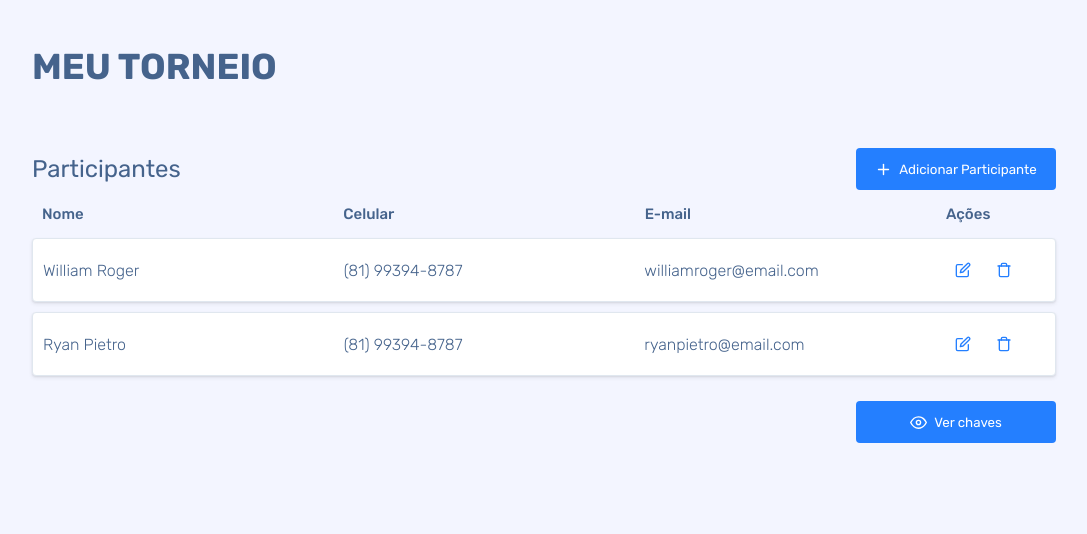
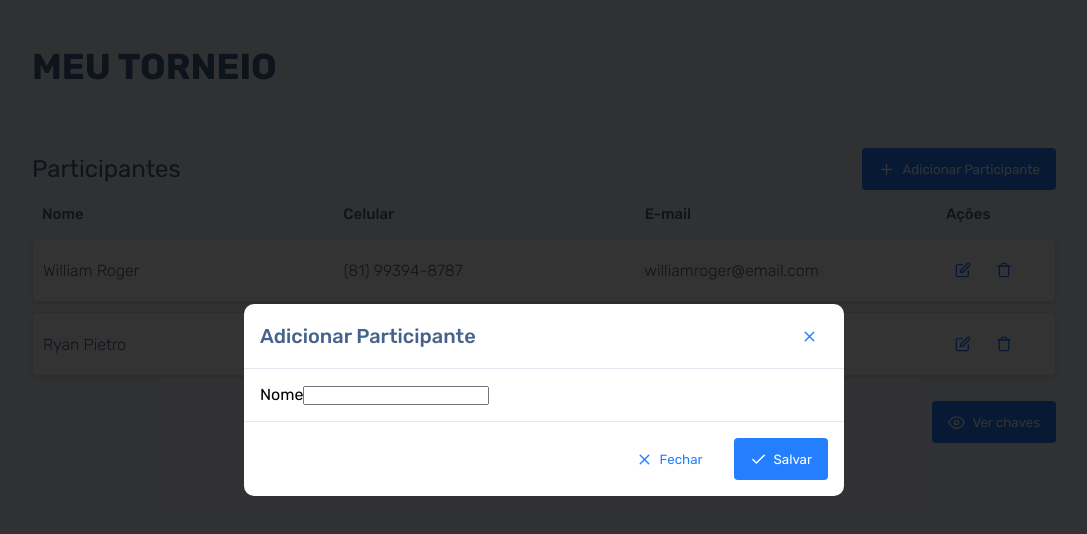
Before and after one commit to williamroger/appgame-react, a React (Create React App) app: page / in a window 1280 px wide. Both pictures are taken after a click on the button "Adicionar Participante". Shown: the top 534 px of the page, without its empty margins (96-1183 px from the left). Built offline with nearby package versions, Linux system fonts and the light colour scheme.

Commit message:
Add Component Modal

```diff
--- a/src/components/Button/index.tsx
+++ b/src/components/Button/index.tsx
@@ -4,11 +4,12 @@ import { Container } from './styles';
 
 interface ButtonProps extends ButtonHTMLAttributes<HTMLButtonElement> {
   size: string;
+  ghost?: boolean;
 }
 
-const Button: React.FC<ButtonProps> = ({ children, ...rest }) => {
+const Button: React.FC<ButtonProps> = ({ size, ghost, children, ...rest }) => {
   return (
-    <Container type="button" {...rest}>
+    <Container size={size} ghost={ghost} type="button" {...rest}>
       {children}
     </Container>
   );
--- a/src/components/Button/styles.ts
+++ b/src/components/Button/styles.ts
@@ -3,6 +3,7 @@ import { shade } from 'polished';
 
 interface ButtonProps {
   size: string;
+  ghost?: boolean;
 }
 
 export const Container = styled.button<ButtonProps>`
@@ -20,7 +21,7 @@ export const Container = styled.button<ButtonProps>`
   transition: all 0.2s;
 
   &:hover {
-    background: #e0e7ef;;
+    background: #e0e7ef;
   }
 
   ${props =>
@@ -28,7 +29,6 @@ export const Container = styled.button<ButtonProps>`
     css`
       background: #247fff;
       color: #fff;
-      width: 200px;
       padding-left: 16px;
       padding-right: 16px;
       height: 42px;
@@ -38,6 +38,17 @@ export const Container = styled.button<ButtonProps>`
     `
   }
 
+  ${props =>
+    props.ghost &&
+    css`
+      background: transparent;
+      color: #247fff;
+
+      &:hover {
+        background: #e0e7ef;
+      }
+    `
+  }
   svg {
     ${props =>
     props.size === 'large' &&
--- /dev/null
+++ b/src/components/Modal/index.tsx
@@ -0,0 +1,52 @@
+import React, { useEffect } from 'react';
+
+import { FiX, FiCheck } from 'react-icons/fi';
+
+import Button from '../Button';
+
+import {
+  Container,
+  ModalContent,
+  ModalHeader,
+  ModalTitle,
+  ModalBody,
+  ModalFooter
+} from './styles';
+
+interface ModalProps {
+  title: string;
+  isOpen: boolean;
+  onClose: () => void;
+}
+
+const Modal: React.FC<ModalProps> = ({ title, isOpen, onClose, children }) => {
+  return (
+    <Container onClick={onClose} isOpen={isOpen} className={isOpen ? 'show-modal' : ''}>
+      <ModalContent onClick={(event) => event.stopPropagation()} className={isOpen ? 'show-modal-content' : ''}>
+        <ModalHeader>
+          <ModalTitle>
+            {title}
+          </ModalTitle>
+          <Button size="small" onClick={onClose}>
+            <FiX size={17} />
+          </Button>
+        </ModalHeader>
+        <ModalBody>
+          {children}
+        </ModalBody>
+        <ModalFooter>
+          <Button size="large" ghost={true} onClick={onClose}>
+            <FiX size={17} />
+            Fechar
+          </Button>
+          <Button size="large">
+            <FiCheck size={17} />
+            Salvar
+          </Button>
+        </ModalFooter>
+      </ModalContent>
+    </Container>
+  );
+}
+
+export default Modal;
--- /dev/null
+++ b/src/components/Modal/styles.ts
@@ -0,0 +1,73 @@
+import styled from 'styled-components';
+
+interface ModalProps {
+  isOpen: boolean;
+}
+
+export const Container = styled.div<ModalProps>`
+  position: fixed;
+  top: 0;
+  right: 0;
+  bottom: 0;
+  left: 0;
+  background: rgba(0,0,0,0.8);
+  width: 100vw;
+  height: 100vh;
+  display: flex;
+  align-items: center;
+  justify-content: center;
+  cursor: pointer;
+  opacity: 0;
+  transition: all 0.3s ease-in-out;
+  pointer-events: none;
+
+  &.show-modal {
+    opacity: 1;
+    pointer-events: visible;
+  }
+`;
+
+export const ModalContent = styled.div`
+  position: relative;
+  width: 600px;
+  margin: 0 auto;
+  border-radius: 10px;
+  background: #fff;
+  cursor: default;
+  transform: translateY(-200px);
+  transition: all 0.3s ease-in-out;
+
+  &.show-modal-content {
+    transform: translateY(0);
+  }
+`;
+
+export const ModalHeader = styled.div`
+  display: flex;
+  align-items: center;
+  justify-content: space-between;
+  padding: 16px;
+  border-bottom: 1px solid #e0e7ef;
+`;
+
+export const ModalTitle = styled.h2`
+  color: #45638c;
+  font-size: 20px;
+  font-weight: 500;
+`;
+
+export const ModalBody = styled.div`
+  padding: 16px;
+`;
+
+export const ModalFooter = styled.div`
+  display: flex;
+  align-items: center;
+  justify-content: flex-end;
+  padding: 16px;
+  border-top: 1px solid #e0e7ef;
+
+  button + button {
+    margin-left: 15px;
+  }
+`;
--- a/src/pages/Dashboard/index.tsx
+++ b/src/pages/Dashboard/index.tsx
@@ -1,8 +1,9 @@
-import React from 'react';
+import React, { useState } from 'react';
 
 import { FiPlus, FiEdit, FiTrash, FiEye } from 'react-icons/fi';
 
 import Button from '../../components/Button';
+import Modal from '../../components/Modal';
 
 import {
   Container,
@@ -16,13 +17,38 @@ import {
 } from './styles';
 
 const Dashboard: React.FC = () => {
+  const [isOpenModal, setIsOpenModal] = useState(false);
+  const [titleModal, setTitleModa] = useState('');
+
+  function handleShowModal(event: any) {
+    const idButton = event.target.attributes.id ? event.target.attributes.id.nodeValue : null;
+
+    if (!!idButton && idButton === 'AddParticipant') {
+      setTitleModa('Adicionar');
+    } else {
+      setTitleModa('Editar');
+    }
+
+    setIsOpenModal((prevState) => !prevState);
+  }
+
+  function handleHideModal() {
+    setIsOpenModal((prevState) => !prevState);
+  }
+
   return (
+    <>
       <Container>
         <Title>Meu Torneio</Title>
+
         <Header>
           <Subtitle>Participantes</Subtitle>
 
-        <Button size="large">
+          <Button
+            size="large"
+            onClick={(event) => handleShowModal(event)}
+            id="AddParticipant"
+          >
             <FiPlus size={17} />
             Adicionar Participante
           </Button>
@@ -54,7 +80,10 @@ const Dashboard: React.FC = () => {
               williamroger@email.com
           </span>
             <span>
-            <Button size="small">
+              <Button
+                size="small"
+                onClick={(event) => handleShowModal(event)}
+              >
                 <FiEdit size={16} />
               </Button>
               <Button size="small">
@@ -73,7 +102,10 @@ const Dashboard: React.FC = () => {
               ryanpietro@email.com
           </span>
             <span>
-            <Button size="small">
+              <Button
+                size="small"
+                onClick={(event) => handleShowModal(event)}
+              >
                 <FiEdit size={16} />
               </Button>
               <Button size="small">
@@ -89,6 +121,20 @@ const Dashboard: React.FC = () => {
         </Button>
         </FooterList>
       </Container>
+
+      <Modal
+        title={`${titleModal} Participante`}
+        isOpen={isOpenModal}
+        onClose={handleHideModal}
+      >
+        <form>
+          <div>
+            <label htmlFor="teste">Nome</label>
+            <input id="teste" name="nome" />
+          </div>
+        </form>
+      </Modal>
+    </>
   );
 }
 
```
Lines whose indentation alone changed are shown as unchanged.
